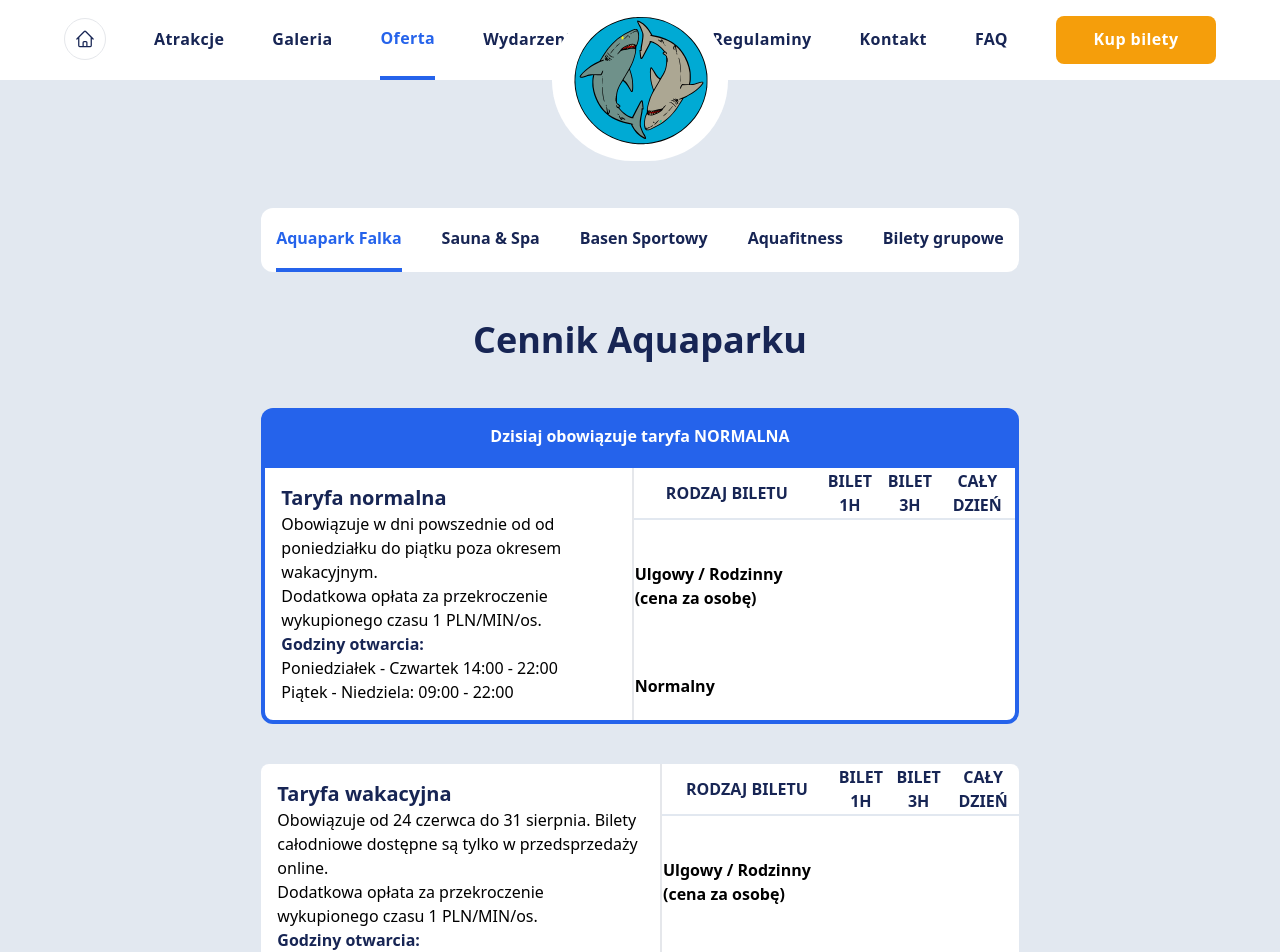
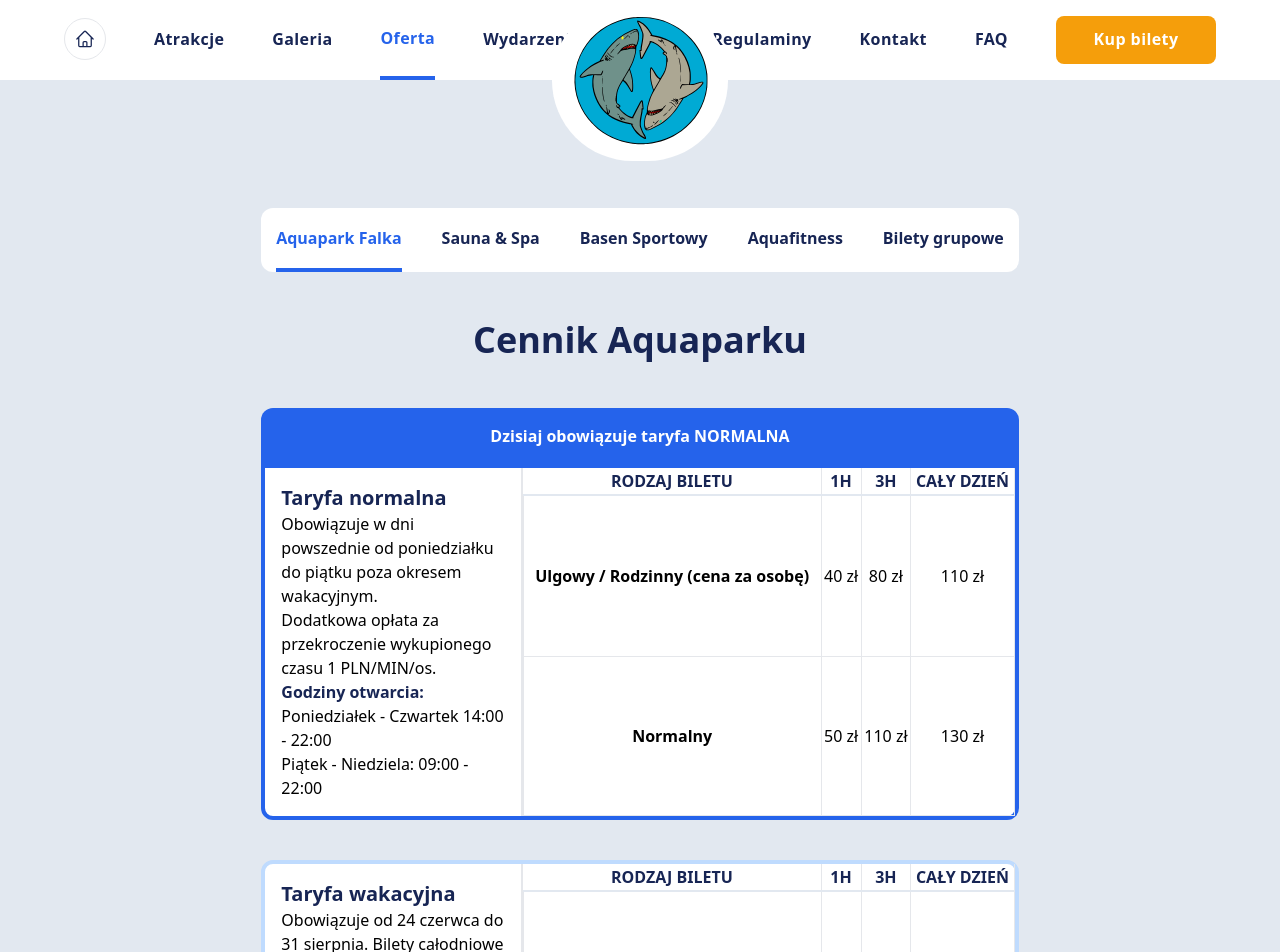
Before and after one commit to kwawrzynczak/digital-marketing, a React (Vite) app: page /prices in a window 1280 px wide. Shown: the top 952 px of the page. Built offline with nearby package versions, Linux system fonts and the light colour scheme.

Commit message:
Style pricing tables

```diff
--- a/src/components/PricingTable.jsx
+++ b/src/components/PricingTable.jsx
@@ -1,10 +1,10 @@
+import { Fragment } from 'react';
 import { twMerge } from 'tailwind-merge';
 
-const schedules = [
+const scheduleDescriptions = [
   {
     name: 'normalna',
-    description:
-      'Obowiązuje w dni powszednie od od poniedziałku do piątku poza okresem wakacyjnym.',
+    description: 'Obowiązuje w dni powszednie od poniedziałku do piątku poza okresem wakacyjnym.',
   },
   { name: 'weekendowa', description: 'Obowiązuje we wszystkie weekendy i święta.' },
   {
@@ -14,7 +14,7 @@ const schedules = [
   },
 ];
 
-const PricingTable = ({ active = false, name = null, pricing }) => {
+const PricingTable = ({ active = false, name = null, data, categories, sport = false }) => {
   return (
     <div className="mb-10">
       {active && (
@@ -26,14 +26,14 @@ const PricingTable = ({ active = false, name = null, pricing }) => {
       )}
       <div
         className={twMerge(
-          'flex bg-white',
-          active ? 'rounded-b-xl border-4 border-blue-600' : 'rounded-lg',
+          'flex border-4 bg-white',
+          active ? 'rounded-b-xl border-blue-600' : 'rounded-xl border-blue-200',
         )}
       >
         {name && (
-          <div className="border-r-2 p-4">
+          <div className="w-1/2 border-r-2 p-4">
             <h2 className="text-xl font-bold text-blue-950">Taryfa {name}</h2>
-            <p>{schedules.find((schedule) => schedule.name === name).description}</p>
+            <p>{scheduleDescriptions.find((schedule) => schedule.name === name).description}</p>
             <p>Dodatkowa opłata za przekroczenie wykupionego czasu 1 PLN/MIN/os.</p>
             <span className="font-semibold text-blue-950">Godziny otwarcia:</span>
             <p>Poniedziałek - Czwartek 14:00 - 22:00</p>
@@ -43,25 +43,37 @@ const PricingTable = ({ active = false, name = null, pricing }) => {
         <table className="w-full">
           <thead className="text-blue-950">
             <tr className="border-b-2 border-slate-200">
-              <th className="font-semibold uppercase">Rodzaj biletu</th>
-              <th className="font-semibold uppercase">Bilet 1H</th>
-              <th className="font-semibold uppercase">Bilet 3H</th>
-              <th className="font-semibold uppercase">Cały dzień</th>
+              <th className="border-r font-semibold uppercase">Rodzaj biletu</th>
+              {categories.map((category, index) => (
+                <th key={index} className="border-r font-semibold uppercase">
+                  {category}
+                </th>
+              ))}
             </tr>
           </thead>
           <tbody>
-            <tr>
-              <td className="font-semibold">Ulgowy / Rodzinny (cena za osobę)</td>
-              <td></td>
-              <td></td>
-              <td></td>
-            </tr>
-            <tr>
-              <td className="font-semibold">Normalny</td>
-              <td></td>
-              <td></td>
-              <td></td>
-            </tr>
+            {data.pricing.map((pricing, index) => (
+              <tr key={pricing.name} className="border text-center">
+                <td className="border-r font-semibold">{pricing.name}</td>
+                {pricing.prices.map(
+                  (price) =>
+                    (sport && index > 1 && (
+                      <td colSpan={2} key={price} className="border-r">
+                        {price}
+                      </td>
+                    )) ||
+                    (!sport && index > 1 && (
+                      <td colSpan={3} key={price} className="border-r">
+                        {price}
+                      </td>
+                    )) || (
+                      <td key={price} className="border-r">
+                        {price}
+                      </td>
+                    ),
+                )}
+              </tr>
+            ))}
           </tbody>
         </table>
       </div>
--- a/src/pages/Prices.jsx
+++ b/src/pages/Prices.jsx
@@ -9,9 +9,28 @@ const types = [
     name: 'Aquapark Falka',
     header: 'Cennik Aquaparku',
     categories: ['1h', '3h', 'Cały dzień'],
+    schedules: [
+      {
+        schedule: 'normalna',
         pricing: [
           { name: 'Ulgowy / Rodzinny (cena za osobę)', prices: ['40 zł', '80 zł', '110 zł'] },
           { name: 'Normalny', prices: ['50 zł', '110 zł', '130 zł'] },
+        ],
+      },
+      {
+        schedule: 'weekendowa',
+        pricing: [
+          { name: 'Ulgowy / Rodzinny (cena za osobę)', prices: ['40 zł', '80 zł', '110 zł'] },
+          { name: 'Normalny', prices: ['50 zł', '110 zł', '130 zł'] },
+        ],
+      },
+      {
+        schedule: 'wakacyjna',
+        pricing: [
+          { name: 'Ulgowy / Rodzinny (cena za osobę)', prices: ['40 zł', '80 zł', '110 zł'] },
+          { name: 'Normalny', prices: ['50 zł', '110 zł', '130 zł'] },
+        ],
+      },
     ],
   },
   {
@@ -19,10 +38,31 @@ const types = [
     name: 'Sauna & Spa',
     header: 'Cennik Sauny & Spa',
     categories: ['1h', '3h', 'Cały dzień'],
+    schedules: [
+      {
+        schedule: 'normalna',
         pricing: [
           { name: 'Sauna & Spa', prices: ['60 zł', '90 zł', '120 zł'] },
           { name: 'Sauna & Aquapark', prices: ['90 zł', '140 zł', '190 zł'] },
           { name: 'Sauna + Basen sportowy (2 godziny)', prices: ['70 zł'] },
+        ],
+      },
+      {
+        schedule: 'weekendowa',
+        pricing: [
+          { name: 'Sauna & Spa', prices: ['60 zł', '90 zł', '120 zł'] },
+          { name: 'Sauna & Aquapark', prices: ['90 zł', '140 zł', '190 zł'] },
+          { name: 'Sauna + Basen sportowy (2 godziny)', prices: ['70 zł'] },
+        ],
+      },
+      {
+        schedule: 'wakacyjna',
+        pricing: [
+          { name: 'Sauna & Spa', prices: ['60 zł', '90 zł', '120 zł'] },
+          { name: 'Sauna & Aquapark', prices: ['90 zł', '140 zł', '190 zł'] },
+          { name: 'Sauna + Basen sportowy (2 godziny)', prices: ['70 zł'] },
+        ],
+      },
     ],
   },
   {
@@ -46,11 +86,15 @@ const types = [
     id: 4,
     name: 'Aquafitness',
     header: 'Cennik Aquafitness',
+    categories: [],
+    schedules: [],
   },
   {
     id: 5,
     name: 'Bilety grupowe',
     header: 'Cennik Biletów Grupowych',
+    categories: [],
+    schedules: [],
   },
 ];
 
@@ -62,9 +106,27 @@ const Prices = () => {
   const [selected, setSelected] = useState(1);
 
   const pricingTables = [
-    <PricingTable key={0} name="normalna" active={day !== 6 && day !== 0} />,
-    <PricingTable key={1} name="weekendowa" active={day === 6 || day === 0} />,
-    <PricingTable key={2} name="wakacyjna" active={today > startDate && today < endDate} />,
+    <PricingTable
+      key={0}
+      name="normalna"
+      active={day !== 6 && day !== 0}
+      data={types.find((type) => type.id === selected).schedules[0]}
+      categories={types.find((type) => type.id === selected).categories}
+    />,
+    <PricingTable
+      key={1}
+      name="weekendowa"
+      active={day === 6 || day === 0}
+      data={types.find((type) => type.id === selected).schedules[1]}
+      categories={types.find((type) => type.id === selected).categories}
+    />,
+    <PricingTable
+      key={2}
+      name="wakacyjna"
+      active={today > startDate && today < endDate}
+      data={types.find((type) => type.id === selected).schedules[2]}
+      categories={types.find((type) => type.id === selected).categories}
+    />,
   ].sort((a, b) => (b.props.active ? 1 : -1));
 
   return (
@@ -74,7 +136,7 @@ const Prices = () => {
           <button
             onClick={() => setSelected(type.id)}
             className={twMerge(
-              'h-16 border-b-4 border-transparent font-semibold text-blue-950 transition-all duration-300 hover:text-blue-600',
+              'h-16 border-b-4 border-transparent font-semibold text-blue-950 hover:text-blue-600',
               selected === type.id && 'border-blue-600 text-blue-600',
             )}
             key={type.name}
@@ -86,7 +148,17 @@ const Prices = () => {
       <h1 className="my-12 text-center text-4xl font-bold text-blue-950">
         {types.find((type) => type.id === selected).header}
       </h1>
-      {pricingTables}
+
+      {(selected === 1 && pricingTables) || (selected === 2 && pricingTables)}
+      {selected === 3 && (
+        <PricingTable
+          sport
+          data={types.find((type) => type.id === selected).schedules[0]}
+          categories={types.find((type) => type.id === selected).categories}
+        />
+      )}
+      {selected === 4 && <div></div>}
+      {selected === 5 && <div></div>}
     </>
   );
 };
```
Lines whose indentation alone changed are shown as unchanged.
